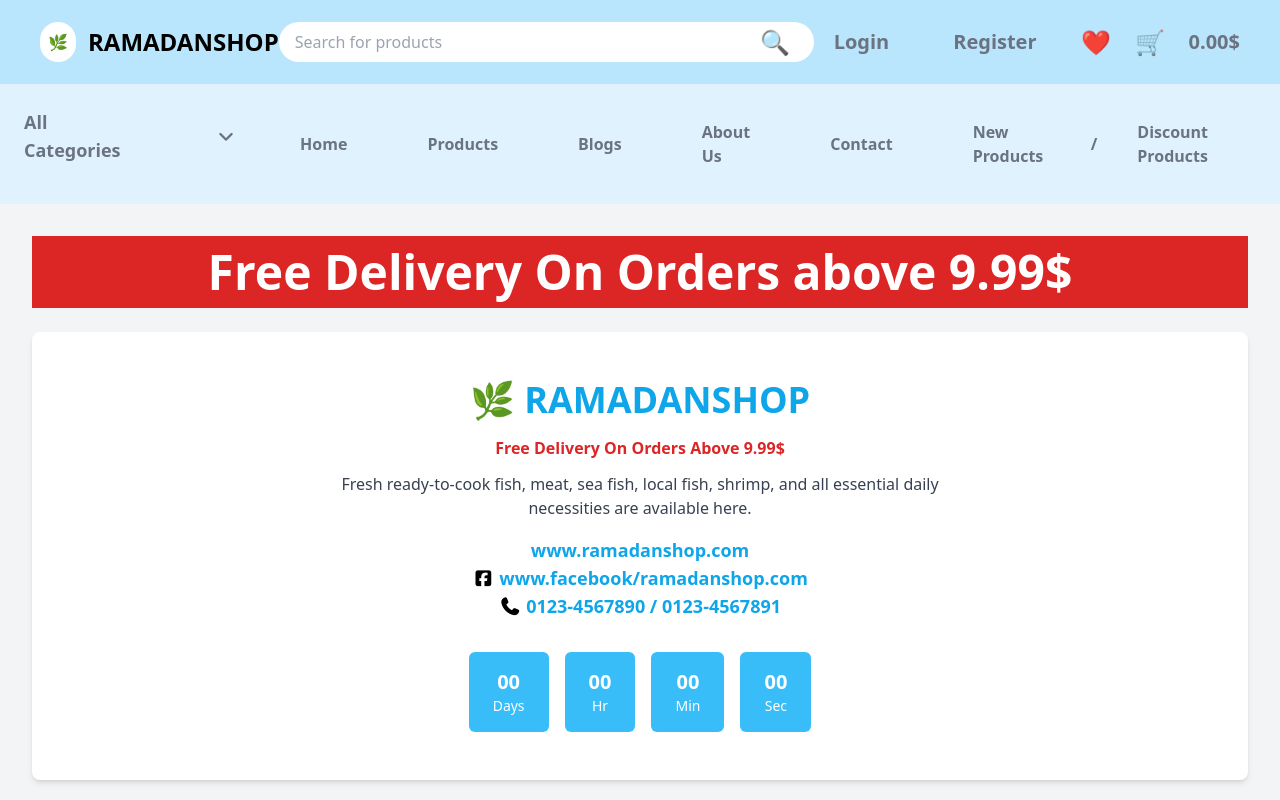
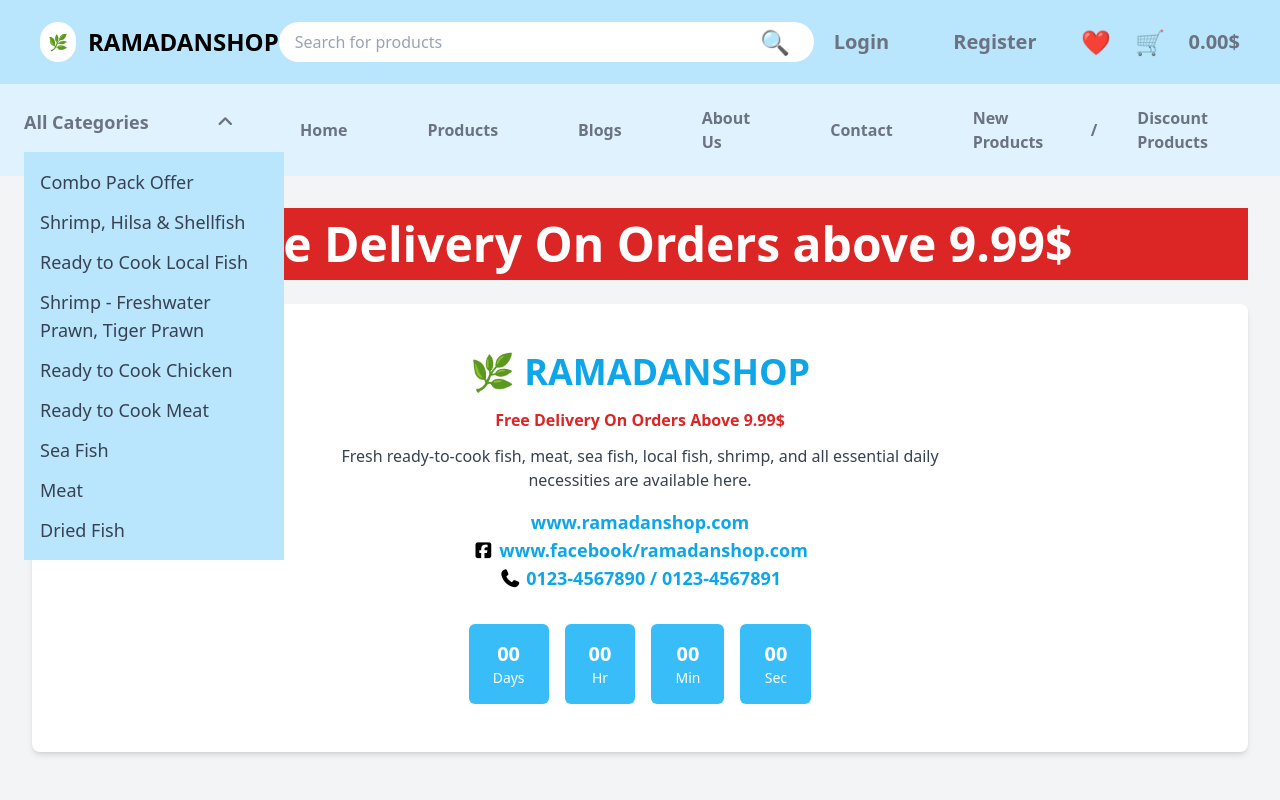
Before and after one commit to mdnayemurrashid07/ramadan_shop, a website: page index.html in a window 1280 px wide. Both pictures are taken after a click on the element "All Categories". Shown: the top 800 px of the page. Drawn offline with nearby package versions, Linux system fonts and the light colour scheme.

Commit message:
trogglebtn added

```diff
--- a/index.html
+++ b/index.html
@@ -31,23 +31,21 @@
         <span class="text-xl font-semibold text-gray-500">0.00$</span>
       </div>
     </div>
-    <div class="flex justify-between items-center">
-      <div class="w-1/4 bg-sky-100 p-6">
-        <h2 class="font-semibold text-lg text-gray-500 mb-4 cursor-pointer flex justify-center gap-20 items-center">All Categories
-         <i class="fa-solid fa-angle-down"></i>
-        </h2>
-        <ul id="categoryList" class="space-y-3 text-gray-700 text-xl hidden transition-all duration-300">
-           <li a="#" class="hover:text-red-700 cursor-pointer">Combo Pack Offer</li>
-           <li a="#" class="hover:text-red-700 cursor-pointer">Shrimp, Hilsa & Shellfish</li>
-           <li a="#" class="hover:text-red-700 cursor-pointer">Ready to Cook Local Fish</li>
-           <li a="#" class="hover:text-red-700 cursor-pointer">Shrimp - Freshwater Prawn, Tiger Prawn</li>
-           <li a="#" class="hover:text-red-700 cursor-pointer">Ready to Cook Chicken</li>
-           <li a="#" class="hover:text-red-700 cursor-pointer">Ready to Cook Meat</li>
-           <li a="#" class="hover:text-red-700 cursor-pointer">Sea Fish</li>
-           <li a="#" class="hover:text-red-700 cursor-pointer">Meat</li>
-           <li a="#" class="hover:text-red-700 cursor-pointer">Dried Fish</li>
-        </ul>
-      </div>
+  <div class="flex justify-between items-center">
+    <div class="w-1/4 bg-sky-100 p-6 relative">
+      <h2 id="toggleBtn" class="font-semibold text-lg text-gray-500 mb-4 cursor-pointer flex justify-between items-center">All Categories<i id="arrowIcon" class="fa-solid fa-angle-down transition-transform duration-300"></i></h2>
+  <ul id="categoryList"class="absolute w-full bg-sky-200 p-4 space-y-3 text-gray-700 text-lg hidden transition-all duration-300">
+    <li class="hover:text-red-700 cursor-pointer">Combo Pack Offer</li>
+    <li class="hover:text-red-700 cursor-pointer">Shrimp, Hilsa & Shellfish</li>
+    <li class="hover:text-red-700 cursor-pointer">Ready to Cook Local Fish</li>
+    <li class="hover:text-red-700 cursor-pointer">Shrimp - Freshwater Prawn, Tiger Prawn</li>
+    <li class="hover:text-red-700 cursor-pointer">Ready to Cook Chicken</li>
+    <li class="hover:text-red-700 cursor-pointer">Ready to Cook Meat</li>
+    <li class="hover:text-red-700 cursor-pointer">Sea Fish</li>
+    <li class="hover:text-red-700 cursor-pointer">Meat</li>
+    <li class="hover:text-red-700 cursor-pointer">Dried Fish</li>
+  </ul>
+</div>
     <ul class=" text-gray-500 flex justify-center items-center gap-20 px-10 py-3 font-semibold">
       <li a="#" class="cursor-pointer hover:underline hover:text-red-700">Home</li>
       <li a="#" class="cursor-pointer hover:underline hover:text-red-700">Products</li>
@@ -754,5 +752,18 @@
   </div>
 </footer>
 
+<script>
+const toggleBtn = document.getElementById("toggleBtn");
+const categoryList = document.getElementById("categoryList");
+const arrowIcon = document.getElementById("arrowIcon");
+
+toggleBtn.addEventListener("click", () => {
+  categoryList.classList.toggle("hidden");
+  arrowIcon.classList.toggle("rotate-180");
+});
+</script>
+
+
+
 </body>
 </html>
```
